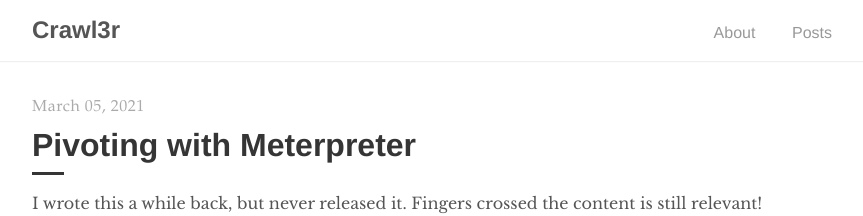
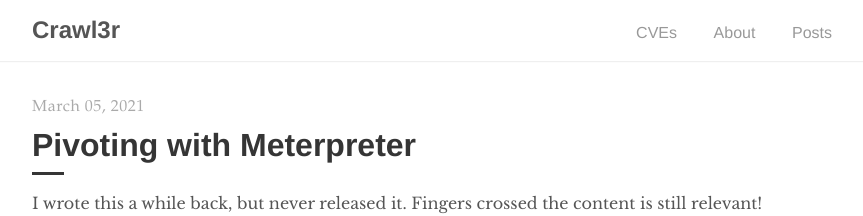
Before and after one commit to crawl3r/crawl3r.github.io, a Jekyll site: the page built from index.html, in a window 1280 px wide. Shown: the top 216 px of the page, without its empty margins (208-1071 px from the left). Built offline with Jekyll 4.4.1, drawn with Linux system fonts in a browser that asks for light colours; the list of posts is cut into pages by our own code.

Commit message:
added new nav

```diff
--- a/_includes/navigation.html
+++ b/_includes/navigation.html
@@ -5,6 +5,7 @@
     </a>
 
     <ul>
+    	<li><a href="{{ '/cve' | prepend: site.baseurl }}">CVEs</a></li>
       <li><a href="{{ '/about' | prepend: site.baseurl }}">About</a></li>
       <li><a href="{{ site.baseurl }}/">Posts</a></li>
     </ul>
```
Also changed, not shown: 2 other files.
